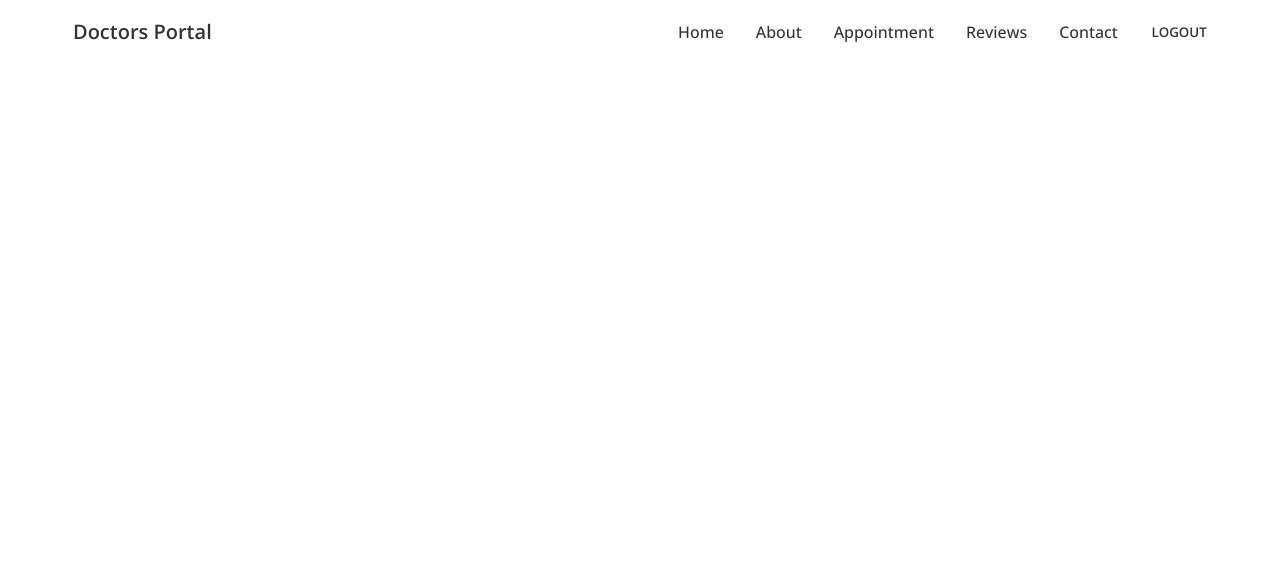
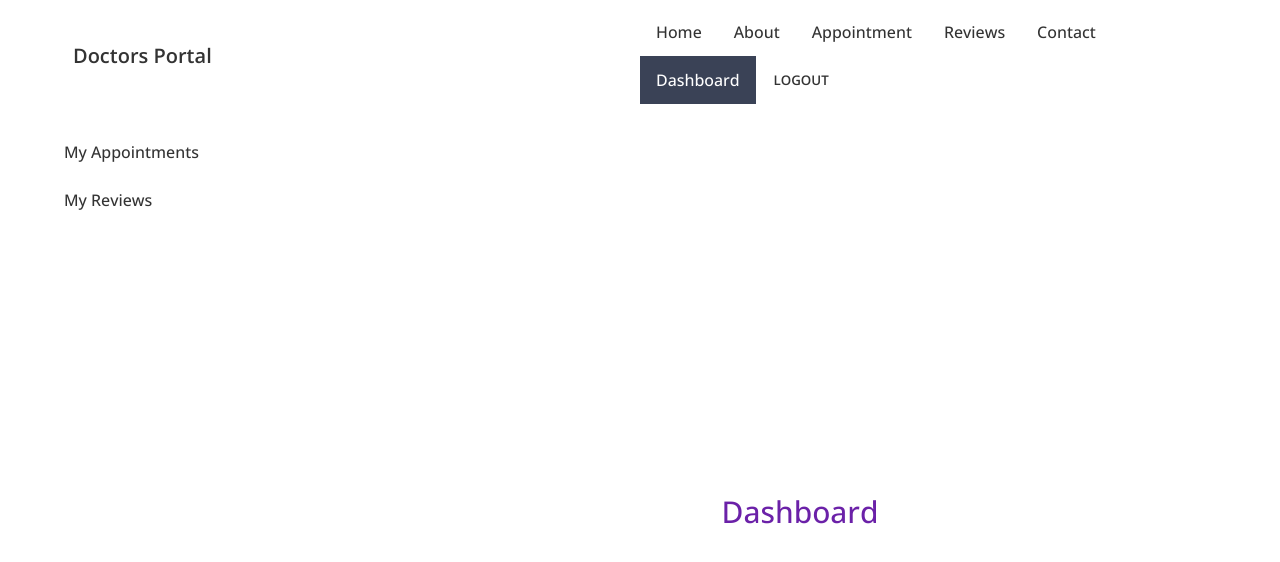
Before and after one commit to shahadat2772/doctors-portal, a React (Create React App) app: page /dashboard in a window 1280 px wide. Shown: the top 562 px of the page. Built offline with nearby package versions, Linux system fonts and the light colour scheme; no server answers; sample sign-in values are in the browser's storage.

Commit message:
nested route implemented

```diff
--- a/package.json
+++ b/package.json
@@ -15,6 +15,7 @@
     "react-firebase-hooks": "^5.0.3",
     "react-hook-form": "^7.31.1",
     "react-hot-toast": "^2.2.0",
+    "react-query": "^3.39.0",
     "react-router-dom": "^6.3.0",
     "react-scripts": "5.0.1",
     "web-vitals": "^2.1.4"
--- a/src/App.js
+++ b/src/App.js
@@ -2,6 +2,11 @@ import { Toaster } from "react-hot-toast";
 import { Route, Routes } from "react-router-dom";
 import "./App.css";
 import Appointment from "./pages/Appointment/Appointment/Appointment";
+import Dashboard from "./pages/Dashboard/Dashboard";
+import First from "./pages/Dashboard/First";
+import MyAppointments from "./pages/Dashboard/MyAppointments";
+import MyReview from "./pages/Dashboard/MyReview";
+import Second from "./pages/Dashboard/Second";
 
 import Home from "./pages/Home/Home/Home";
 import Login from "./pages/Login/Login/Login";
@@ -24,6 +29,25 @@ function App() {
             </RequireAuth>
           }
         ></Route>
+
+        {/* Nested Route */}
+
+        <Route
+          path="dashboard"
+          element={
+            <RequireAuth>
+              <Dashboard></Dashboard>
+            </RequireAuth>
+          }
+        >
+          <Route
+            path="myAppointments"
+            index
+            element={<MyAppointments></MyAppointments>}
+          ></Route>
+          <Route path="myReviews" element={<MyReview></MyReview>}></Route>
+        </Route>
+
         <Route path="/login" element={<Login></Login>}></Route>
         <Route path="/register" element={<Register></Register>}></Route>
       </Routes>
--- a/src/index.js
+++ b/src/index.js
@@ -4,14 +4,27 @@ import "./index.css";
 import App from "./App";
 import reportWebVitals from "./reportWebVitals";
 import { BrowserRouter } from "react-router-dom";
+import {
+  useQuery,
+  useMutation,
+  useQueryClient,
+  QueryClient,
+  QueryClientProvider,
+} from "react-query";
 
 const root = ReactDOM.createRoot(document.getElementById("root"));
+
+// Create a client
+const queryClient = new QueryClient();
+
 root.render(
-  <BrowserRouter>
-    <React.StrictMode>
-      <App />
-    </React.StrictMode>
-  </BrowserRouter>
+  <QueryClientProvider client={queryClient}>
+    <BrowserRouter>
+      <React.StrictMode>
+        <App />
+      </React.StrictMode>
+    </BrowserRouter>
+  </QueryClientProvider>
 );
 
 // If you want to start measuring performance in your app, pass a function
--- a/src/pages/Appointment/AppointmentBanner/AppointmentBanner.js
+++ b/src/pages/Appointment/AppointmentBanner/AppointmentBanner.js
@@ -1,5 +1,5 @@
 import { format } from "date-fns";
-import React, { useState } from "react";
+import React, { useEffect, useState } from "react";
 import { DayPicker } from "react-day-picker";
 import "react-day-picker/dist/style.css";
 
--- a/src/pages/Appointment/AvailableAppointment/AvailableAppointment.js
+++ b/src/pages/Appointment/AvailableAppointment/AvailableAppointment.js
@@ -1,20 +1,35 @@
 import { format } from "date-fns";
 import React, { useEffect, useState } from "react";
+
+import { useQuery } from "react-query";
+import Loading from "../../Shared/Loading/Loading";
 import BookingModal from "../BookingModal/BookingModal";
 import EachAvailableService from "../EachAvailableService/EachAvailableService";
 
 const AvailableAppointment = ({ dateState }) => {
   const [date, setDate] = dateState;
 
-  const [services, setServices] = useState([]);
+  console.log(date);
+
+  // const [services, setServices] = useState([]);
 
   const [treatment, setTreatment] = useState(null);
 
-  useEffect(() => {
-    fetch("http://localhost:5000/services")
-      .then((res) => res.json())
-      .then((data) => setServices(data));
-  }, []);
+  const formattedDate = format(date, "PP");
+
+  const {
+    data: services,
+    isLoading,
+    refetch,
+  } = useQuery(["available", formattedDate], () =>
+    fetch(`http://localhost:5000/available?date=${formattedDate}`).then((res) =>
+      res.json()
+    )
+  );
+
+  if (isLoading) {
+    <Loading></Loading>;
+  }
 
   return (
     <div className="my-16">
@@ -23,7 +38,7 @@ const AvailableAppointment = ({ dateState }) => {
       </h3>
 
       <div className="availableServiceContainer justify-items-center grid grid-cols-1 md:grid-cols-2 lg:grid-cols-3 gap-10 mt-16">
-        {services.map((service) => (
+        {services?.map((service) => (
           <EachAvailableService
             key={service._id}
             service={service}
@@ -37,6 +52,7 @@ const AvailableAppointment = ({ dateState }) => {
           date={date}
           setTreatment={setTreatment}
           treatment={treatment}
+          refetch={refetch}
         ></BookingModal>
       )}
     </div>
--- a/src/pages/Appointment/BookingModal/BookingModal.js
+++ b/src/pages/Appointment/BookingModal/BookingModal.js
@@ -4,7 +4,7 @@ import { useAuthState } from "react-firebase-hooks/auth";
 import { auth } from "../../../firebase.init";
 import toast from "react-hot-toast";
 
-const BookingModal = ({ treatment, date, setTreatment }) => {
+const BookingModal = ({ treatment, date, setTreatment, refetch }) => {
   const { treatmentName, slots, _id } = treatment;
   const [user, loading] = useAuthState(auth);
 
@@ -41,6 +41,7 @@ const BookingModal = ({ treatment, date, setTreatment }) => {
           // Closing the install
           toast.success(`Appointment booked successfully, ${date} at ${slot}`);
           setTreatment(null);
+          refetch();
           console.log(data);
         } else {
           toast.error(
--- /dev/null
+++ b/src/pages/Dashboard/Dashboard.js
@@ -0,0 +1,36 @@
+import React from "react";
+import { Link, Outlet } from "react-router-dom";
+
+const Dashboard = () => {
+  return (
+    <div class="drawer drawer-mobile">
+      <input id="my-drawer-2" type="checkbox" class="drawer-toggle" />
+      <div class="drawer-content flex flex-col items-center justify-center">
+        {/* Page content here  */}
+        <h2 className="text-3xl text-center text-purple-800">Dashboard</h2>
+        <Outlet></Outlet>
+
+        <label
+          for="my-drawer-2"
+          class="btn btn-primary drawer-button lg:hidden"
+        >
+          Open drawer
+        </label>
+      </div>
+      <div class="drawer-side">
+        <label for="my-drawer-2" class="drawer-overlay"></label>
+        <ul class="menu p-4 overflow-y-auto w-80 bg-base-100 text-base-content">
+          {/* Sidebar content here  */}
+          <li>
+            <Link to={"myAppointments"}>My Appointments</Link>
+          </li>
+          <li>
+            <Link to={"myReviews"}>My Reviews</Link>
+          </li>
+        </ul>
+      </div>
+    </div>
+  );
+};
+
+export default Dashboard;
--- /dev/null
+++ b/src/pages/Dashboard/First.js
@@ -0,0 +1,11 @@
+import React from "react";
+
+const First = () => {
+  return (
+    <div>
+      <h3>This si first</h3>
+    </div>
+  );
+};
+
+export default First;
--- /dev/null
+++ b/src/pages/Dashboard/MyAppointments.js
@@ -0,0 +1,11 @@
+import React from "react";
+
+const MyAppointments = () => {
+  return (
+    <div>
+      <h2>My appointments</h2>
+    </div>
+  );
+};
+
+export default MyAppointments;
--- /dev/null
+++ b/src/pages/Dashboard/MyReview.js
@@ -0,0 +1,11 @@
+import React from "react";
+
+const MyReview = () => {
+  return (
+    <div>
+      <h2>My Review</h2>
+    </div>
+  );
+};
+
+export default MyReview;
--- /dev/null
+++ b/src/pages/Dashboard/Second.js
@@ -0,0 +1,11 @@
+import React from "react";
+
+const Second = () => {
+  return (
+    <div>
+      <h2>This is second</h2>
+    </div>
+  );
+};
+
+export default Second;
--- a/src/pages/Shared/Navber/Navber.js
+++ b/src/pages/Shared/Navber/Navber.js
@@ -55,6 +55,16 @@ const Navber = () => {
           Contact
         </NavLink>
       </li>
+      {user && (
+        <li>
+          <NavLink
+            className={({ isActive }) => (isActive ? "activeRoute" : "")}
+            to={`/dashboard`}
+          >
+            Dashboard
+          </NavLink>
+        </li>
+      )}
       <li>
         {user ? (
           <>
```
Also changed, not shown: 1 other file (tests, documents, lock files or other folders).
